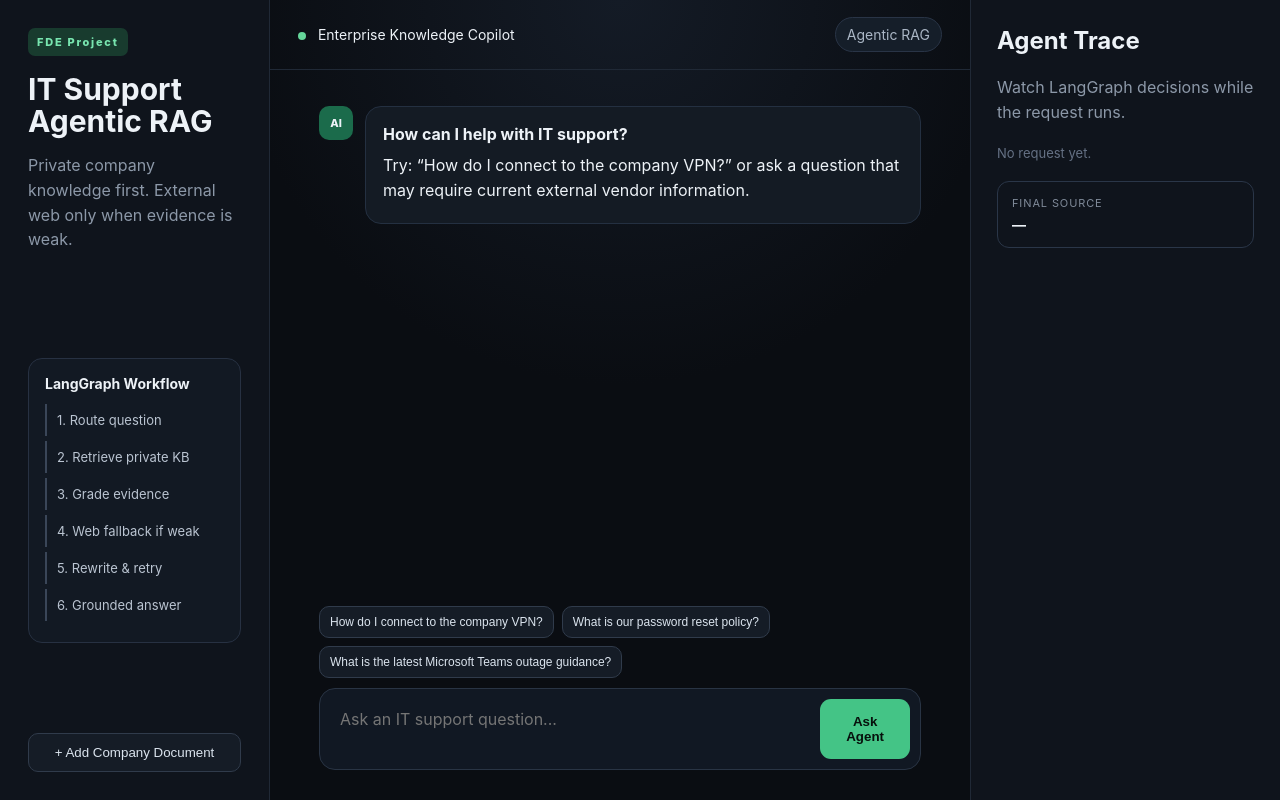
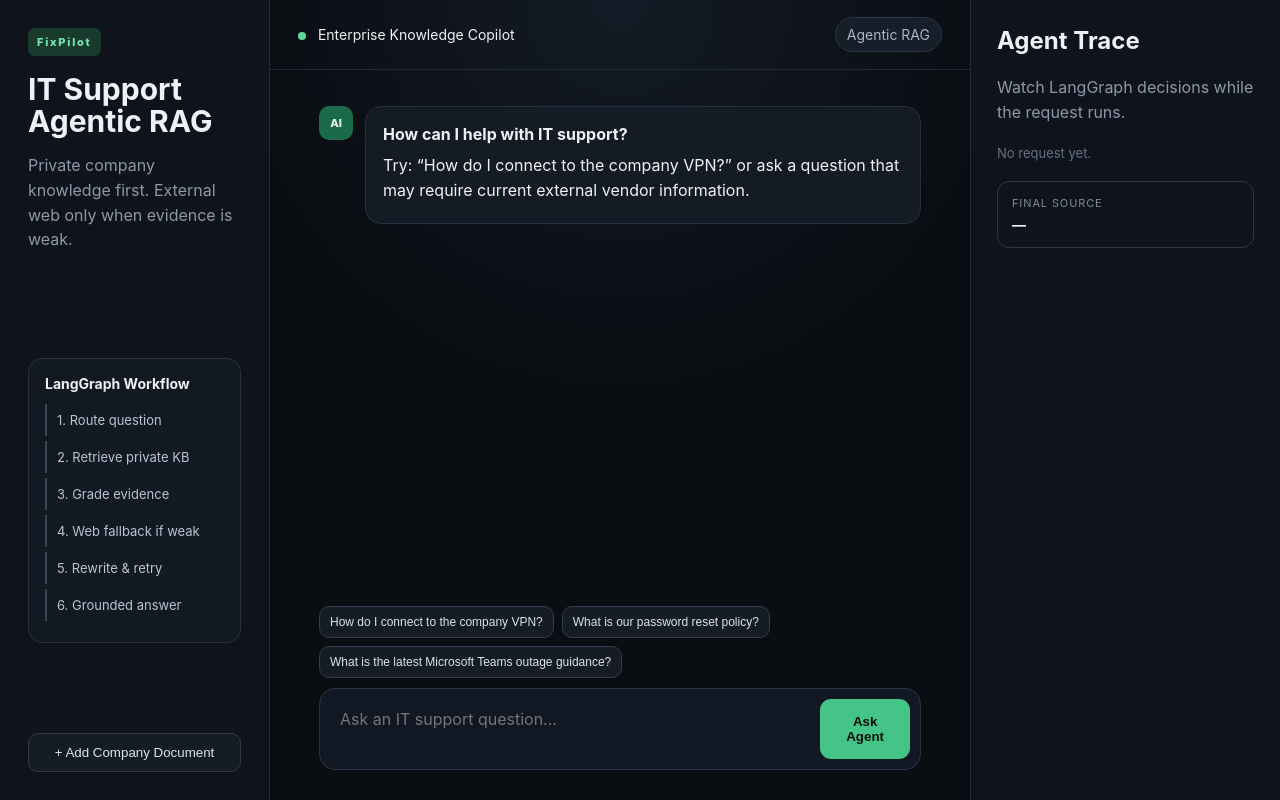
Before and after one commit to Ariesjeev/FixPilot, a FastAPI app: page / in a window 1280 px wide. Run offline with FastAPI, Linux system fonts and the light colour scheme.

Commit message:
Update brand badge to FixPilot and remove Nexora Technologies company information document

```diff
--- a/templates/index.html
+++ b/templates/index.html
@@ -10,7 +10,7 @@
   <div class="shell">
     <aside class="sidebar">
       <div>
-        <div class="brand-badge">FDE Project</div>
+        <div class="brand-badge">FixPilot</div>
         <h1>IT Support<br/>Agentic RAG</h1>
         <p class="muted">Private company knowledge first. External web only when evidence is weak.</p>
       </div>
```
Also changed, not shown: data/audit.db, 1 other file.
